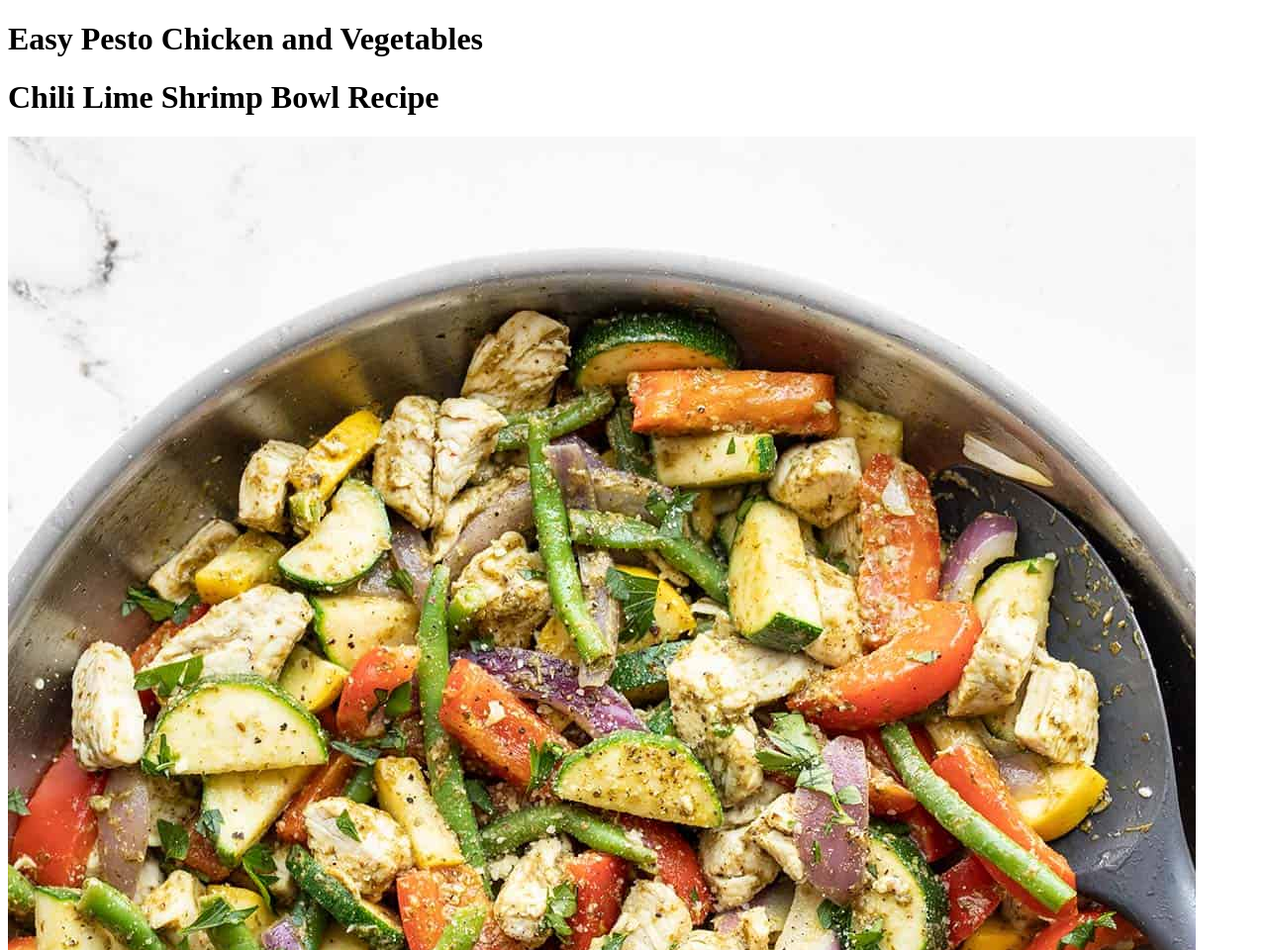
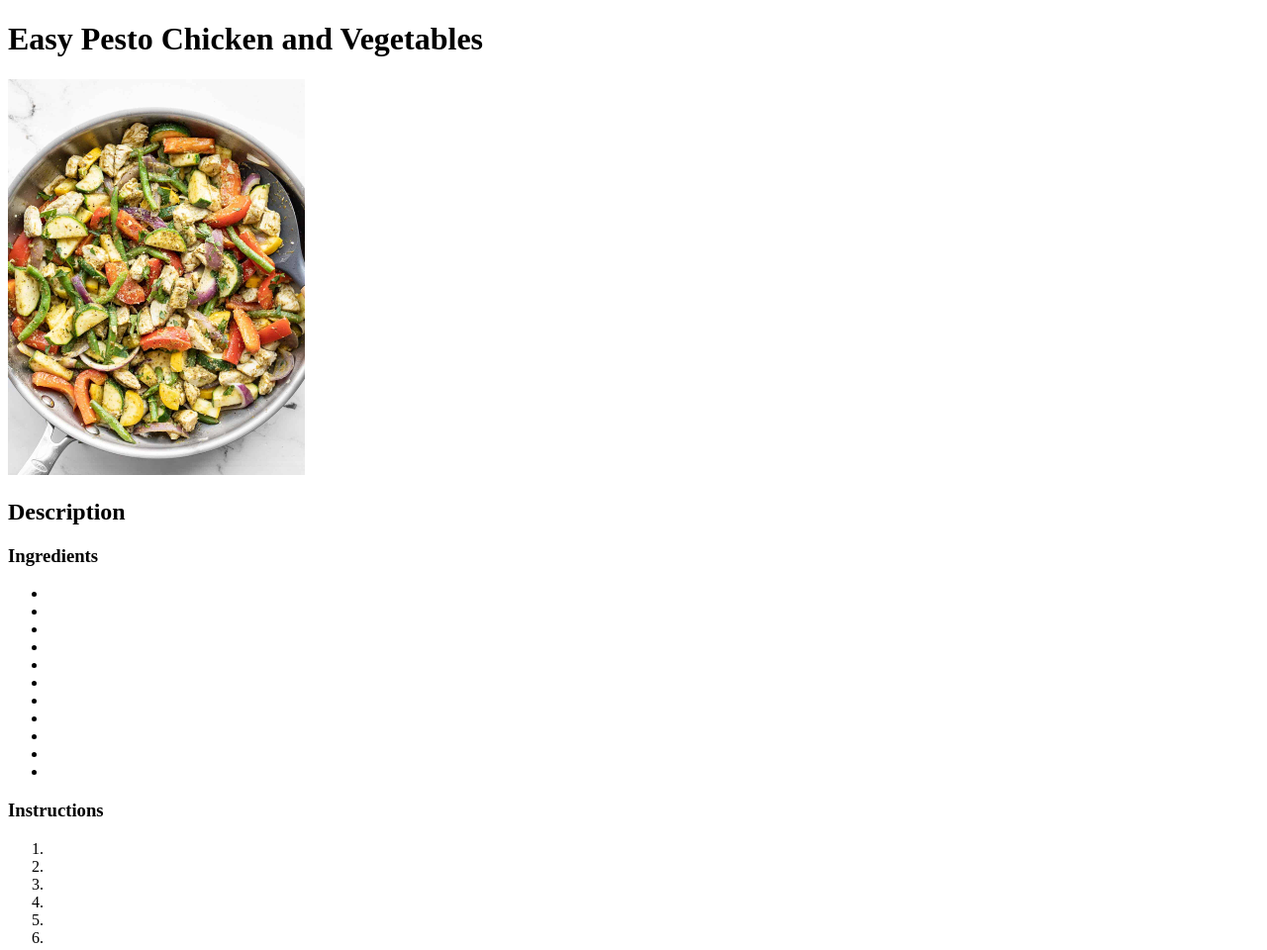
Before and after one commit to dmagliula/odin-recipes, a plain HTML site: page recipes/pesto-chicken.html in a window 1280 px wide. Shown: the top 960 px of the page at 99% size. Drawn offline with Linux system fonts and the light colour scheme.

```diff
--- a/recipes/pesto-chicken.html
+++ b/recipes/pesto-chicken.html
@@ -6,33 +6,32 @@
 </head>
 <body>
     <h1>Easy Pesto Chicken and Vegetables</h1>
-    <h1>Chili Lime Shrimp Bowl Recipe</h1>
-        <img src="../images/pesto-chicken.jpg">
+        <img src="../images/pesto-chicken.jpg" width="300" alt="Pesto Chick and Vegetables">
         <h2>Description</h2>
-            <p>Betcha didn't think you could eat shrimp on a budget, did you? Well, if you use the basic Budget Byting principle of combining an expensive ingredient (like shrimp) with less expensive ingredients (like rice and beans), it suddenly becomes more affordable.</p>
-            <p>Taste the tropics with these easy chili lime shrimp bowls. Rice, black beans, pineapple salsa, and spicy shrimp make a delicious and filling meal in a bowl.</p>
+            <p></p>
+            <p></p>
         <h3>Ingredients</h3>
             <ul>
-                <li>1 lb. peeled shrimp</li>
-                <li>1 tsp chili powder</li>
-                <li>4 tsp cooking oil, divided</li>
-                <li>1 tsp honey</li>
-                <li>5 cloves of garic</li>
-                <li>2 limes</li>
-                <li>2 15oz. cans of black beans</li>
-                <li>1/2 tsp ground cumin</li>
-                <li>2 jalapenos</li>
-                <li>1 20oz. can crushed pineapple</li>
+                <li></li>
+                <li></li>
+                <li></li>
+                <li></li>
+                <li></li>
+                <li></li>
+                <li></li>
+                <li></li>
+                <li></li>
+                <li></li>
                 <li></li>
             </ul>
         <h3>Instructions</h3>
         <ol>
-            <li>Begin by marinating the shrimp. Prepare the marinade by combining the chili powder, honey, and soy sauce with the juice of one lime, one clove of minced garlic, and one teaspoon of vegetable oil. Rinse the shrimp and shake off excess water. Add the marinade, stir to coat, and refrigerate until ready to cook.</li>
-            <li>Begin to cook the rice. Combine 2 cups of dry rice with four cups of water. Cover and bring to a boil over high heat. As soon as it reaches a full boil, turn the heat down to the lowest setting and let simmer for 20 minutes. After 20 minutes, turn the heat off and leave it covered until ready to serve.</li>
-            <li>Prepare the seasoned black beans. Add 1 tablespoon of vegetable oil to a medium pot and add two cloves of minced garlic and one seeded and minced jalapeno. Saute for about one minute and then add the cumin. Saute for one minute more and then add the black beans. Stir and heat through.</li>
-            <li>Prepare the pineapple salsa. Drain the can of crushed pineapple well. Cut the red onion into a small dice. Remove the seeds from the jalapeno and cut it into a small dice. Roughly chop 1/4 bunch of cilantro. Combine the pineapple, jalapeno, red onion, cilantro, the juice of one lime, and 1 tsp of salt in a bowl. Stir until combined. Taste and adjust the salt and cilantro as desired.</li>
-            <li>To cook the shrimp heat a large skillet over a medium flame. Add the shrimp and all of the marinade. Cook just until the shrimp is opaque and has curled up. Remove the shrimp from the skillet and continue to let the marinade simmer until it has reduced and thickened (about five minutes more). Pour the thickened marinade back over the shrimp and stir to coat.</li>
-            <li>Build the shrimp bowls. Place one cup of rice in the bottom of a bowl. Top with about 3/4 cup seasoned black beans and about 1/2 cup of pineapple salsa. Place 7 or 8 shrimp on top. Garnish with extra cilantro if desired.</li>
+            <li></li>
+            <li></li>
+            <li></li>
+            <li></li>
+            <li></li>
+            <li></li>
         </ol>
 
 
```
Also changed, not shown: recipes/shrimp-bowl.html (+1 -1 lines).
